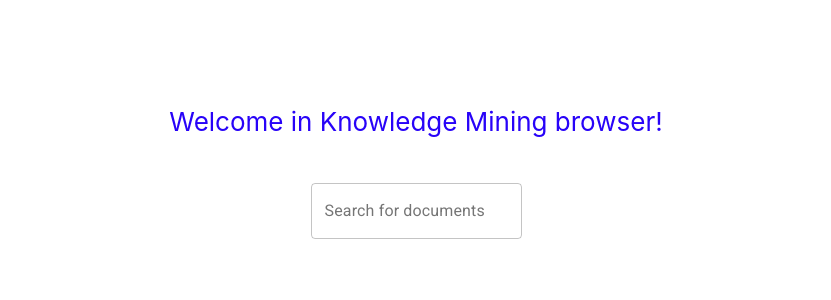
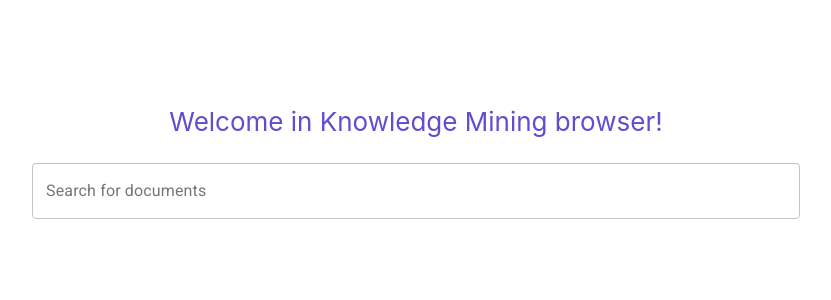
Before and after one commit to malwinq/AI-on-Azure-Semantive, a React (Create React App) app in the folder web-app/knowledge-mining/: page / in a window 1280 px wide. Shown: the top 300 px of the page, without its empty margins (224-1055 px from the left). Built offline with nearby package versions, Linux system fonts and the light colour scheme.

Commit message:
Update search

```diff
--- a/web-app/knowledge-mining/src/App.css
+++ b/web-app/knowledge-mining/src/App.css
@@ -9,5 +9,5 @@
   align-items: center;
   justify-content: center;
   font-size: calc(10px + 2vmin);
-  color: #2803f8;
+  color: #1f03bdb4;
 }
--- a/web-app/knowledge-mining/src/DocumentSearch.css
+++ b/web-app/knowledge-mining/src/DocumentSearch.css
@@ -1,6 +1,5 @@
 .document-search {
-    width: 50ch;
-    max-width: 100%;
+    width: 60%;
     font-size: 14px;
     margin-left: auto;
     margin-right: auto;
--- a/web-app/knowledge-mining/src/DocumentSearch.js
+++ b/web-app/knowledge-mining/src/DocumentSearch.js
@@ -1,5 +1,5 @@
 import React, { Component } from 'react';
-import { getKeywords, getOptions } from './functions';
+// import { getKeywords, getOptions } from './functions';
 import './DocumentSearch.css';
 import DocumentCard from './DocumentCard';
 import TextField from '@material-ui/core/TextField';
@@ -12,23 +12,22 @@ class DocumentSearch extends Component {
   };
 
   componentDidMount() {
-    const documentObjects = getOptions();
-    this.setState({ options: documentObjects });
+    // tbd
   }
 
   handleChange = (event) => {
-      console.log(event);
-      const docName = event.value;
-      this.setState({ document: docName });
-      const docKeywords = getKeywords(event.value);
-      this.setState({ keywords: docKeywords });
+      console.log(event.target.value);
   }
 
   render () {
     return (
         <div>
-            <form noValidate autoComplete="off" className="document-search">
-              <TextField id="outline-basic" label="Search for documents" variant="outlined"/>
+            <form noValidate autoComplete="off">
+              <TextField id="outline-basic" className="document-search"
+                label="Search for documents"
+                variant="outlined"
+                onChange={this.handleChange}
+              />
             </form>
             {this.state.document && <DocumentCard documentName={this.state.document} keywords={this.state.keywords}/>}
         </div>
```
Also changed, not shown: 1 other file (tests, documents, lock files or other folders).
